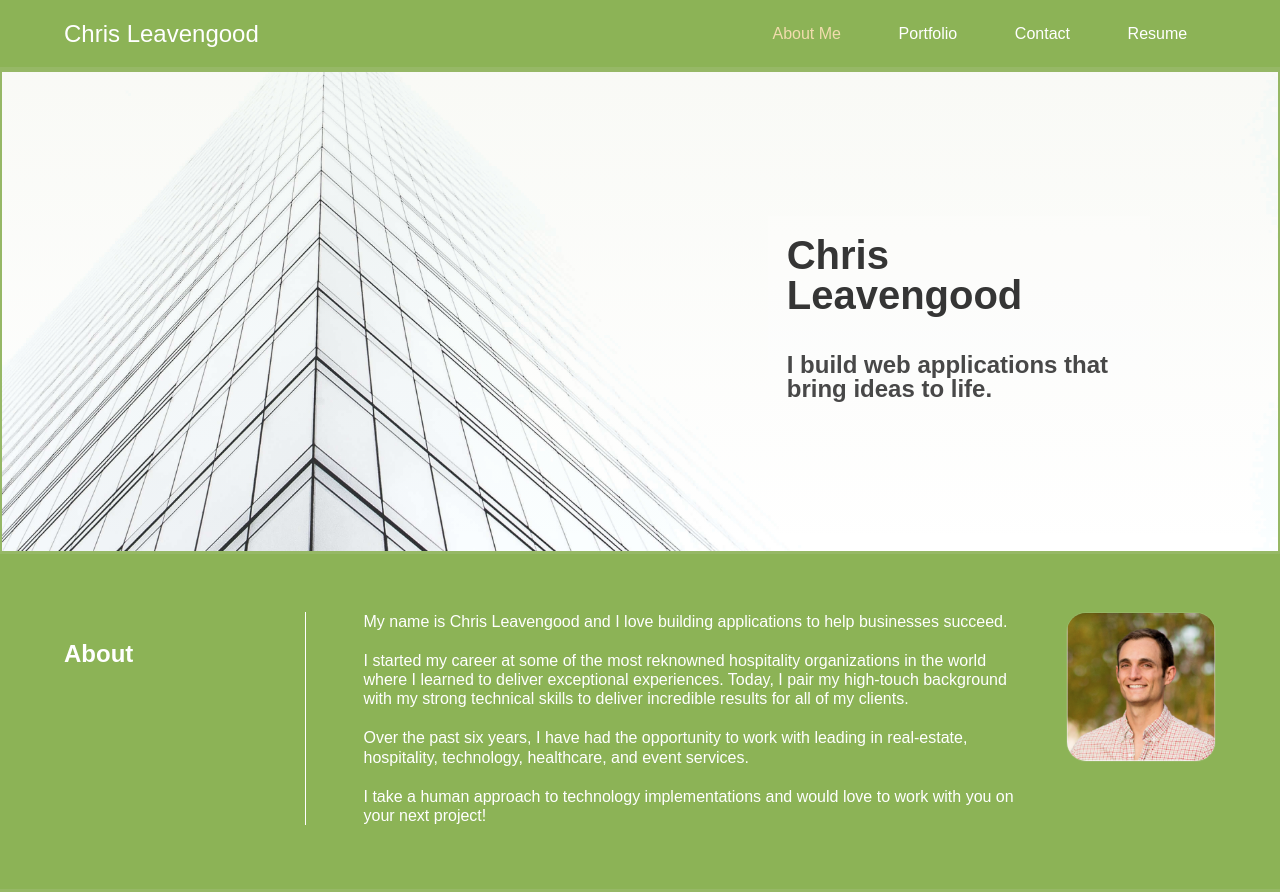
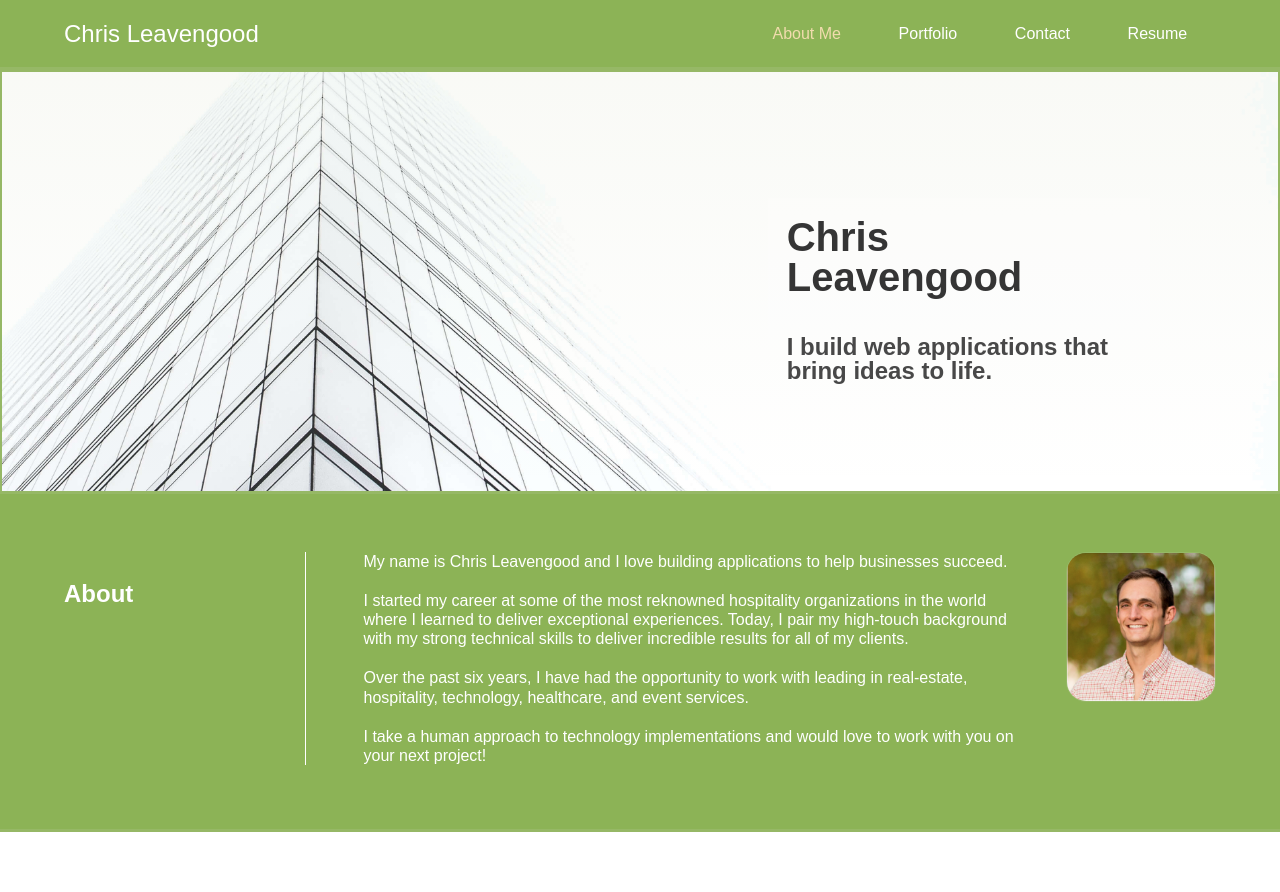
Before and after one commit to cleave13/over-reacting, a React (Create React App) app: page / in a window 1280 px wide. After the commit the page ends 832 px from the top, so only its background shows below. Built offline with nearby package versions, Linux system fonts and the light colour scheme; the HTML template or start-up script is replaced by a standard one; a web font is replaced by a local one.

Commit message:
all components complete

```diff
--- a/public/style.css
+++ b/public/style.css
@@ -244,7 +244,7 @@ select {
 .hero-image {
     background-image: linear-gradient(rgba(135, 152, 76, 0.05), rgba(0, 0, 0, 0)), url("hero-compressed-mobile.jpeg");
     width: 100%;
-    height: 540px;
+    height: 420px;
     background-position: center;
     background-repeat: no-repeat;
     background-size: cover;
@@ -410,7 +410,7 @@ select {
     .hero-image {
         background-image: linear-gradient(rgba(135, 152, 76, 0.05), rgba(0, 0, 0, 0)), url("hero-compressed-full.jpeg");
         width: 100%;
-        height: 480px;
+        height: 420px;
         background-position: center;
         background-repeat: no-repeat;
         background-size: cover;
--- a/src/components/Project.js
+++ b/src/components/Project.js
@@ -3,7 +3,7 @@ import React from 'react';
 export default function Project(props) {
     return (
         <div className="portfolio-cards">
-            <div className={props.classes}>
+            <div className="card full-width-card">
                 <header>Stockdemic Analysis Tool</header>
                 <a href={props.liveUrl} target="_blank" rel="noreferrer">
                     <picture>
--- a/src/components/pages/Portfolio.js
+++ b/src/components/pages/Portfolio.js
@@ -20,14 +20,6 @@ export default function Portfolio() {
           imgPath={'./assets/images/stockdemic-mobile-compressed.png'}
           alt={'Stockdemic application'}
           srcUrl={'https://github.com/cleave13/stockdemic-project-1/'}
-          />
-
-          <Project
-          classes={'card half-width-card'}
-          liveUrl={'https://cleave13.github.io/code-quiz/'}
-          imgPath={'./assets/images/code-quiz-mobile-compressed.png'}
-          alt={'Code quiz'}
-          srcUrl={'https://github.com/cleave13/code-quiz'}
           />
 
           <Project
--- a/src/components/pages/Resume.js
+++ b/src/components/pages/Resume.js
@@ -3,7 +3,7 @@ import React from 'react';
 export default function Resume() {
     return (
         <article className="green-background">
-            <h2 id="resume-download">Click <a href='./assets/images/leavengood-resume.png' download>here</a> to download</h2>
+            <h2 id="resume-download">Click <a href='./assets/images/leavengood-resume.png' download><u>here</u></a> to download</h2>
             <picture id="resume">
                 <source srcset="./assets/images/leavengood-resume.png" media="(min-width:500px)"></source>
                   <img src="./assets/images/leavengood-resume.png"
```
